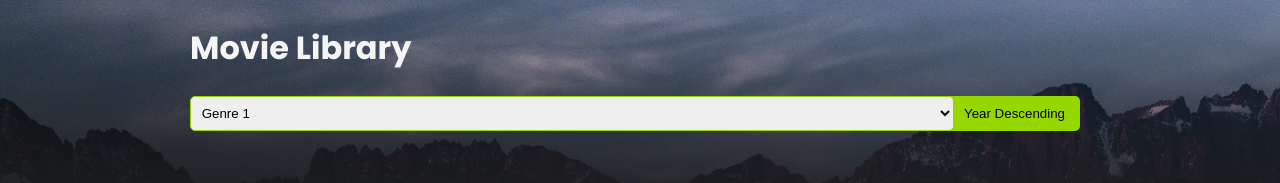
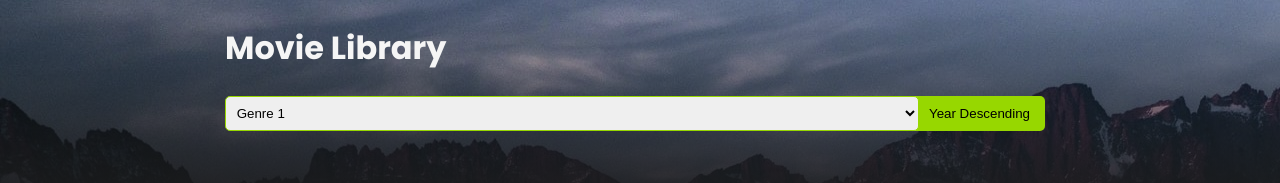
Before and after one commit to mediastream/mediastream-challenge-react, a React (Create React App) app: page /02 in a window 1280 px wide. Shown: the top 183 px of the page. Built offline with nearby package versions, Linux system fonts and the light colour scheme; data requests are answered from the project's data file.

Commit message:
fix: [Ex02] header alignment

```diff
--- a/src/components/pages/Exercise02/components/Header/styles.css
+++ b/src/components/pages/Exercise02/components/Header/styles.css
@@ -7,7 +7,7 @@
 
 .movie-library__header__container {
   margin: 0 auto;
-  max-width: 900px;
+  max-width: 830px;
 }
 
 .movie-library__header__title {
```
